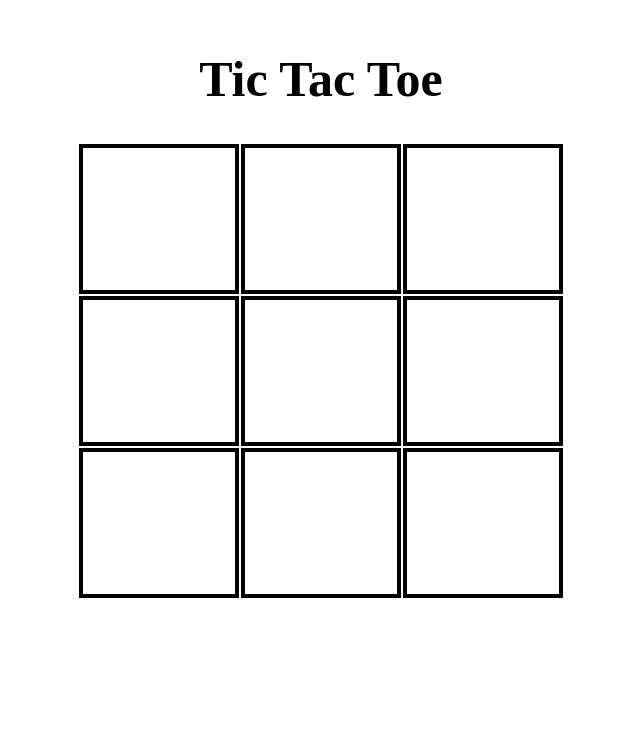
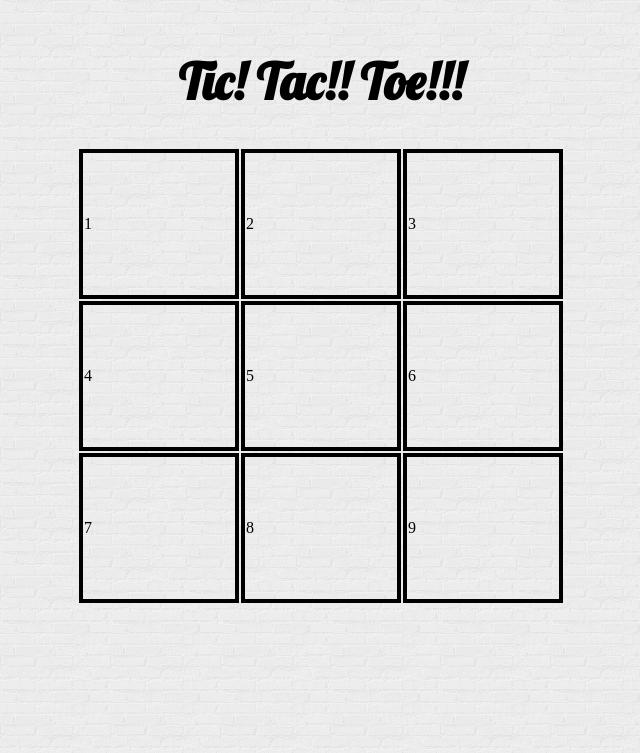
Before and after one commit to fcpmarcus/TicTacToe, a plain HTML site: page index.html in a window 1280 px wide. Shown: the whole page, without its empty margins (327-967 px from the left). Drawn offline with Linux system fonts and the light colour scheme.

Commit message:
made design changes too css and added images

```diff
--- a/index.html
+++ b/index.html
@@ -1,31 +1,34 @@
 <html>
 <head>
 	<title>Tic Tac Toe</title>
-
+	<link href='http://fonts.googleapis.com/css?family=Lobster' rel='stylesheet' type='text/css'>
 	<link href="style.css" rel="stylesheet" type="text/css" />
 </head>
 <body>
 	<div id="container">
-		<h1 id="header" class="header" >Tic Tac Toe</h1>
+		<h1 id="tictactoe" class="header" >Tic! Tac!! Toe!!!</h1>
 		<table>
 			<tbody>
 				<tr class="row">
-					<td class="Cell"></td>
-					<td class="Cell"></td>
-					<td class="Cell"></td>
+					<td class="cell" id="cellOne">1</td>
+					<td class="cell" id="cellTwo">2</td>
+					<td class="cell" id="cellThree">3</td>
 				</tr>
-				<tr class="box_row">
-					<td class="Cell"></td>
-					<td class="Cell"></td>
-					<td class="Cell"></td>
+				<tr class="row">
+					<td class="cell" id="cellFour">4</td>
+					<td class="cell" id="cellFive">5</td>
+					<td class="cell" id="cellSix">6</td>
 				</tr>
-				<tr class="box_row">
-					<td class="Cell"></td>
-					<td class="Cell"></td>
-					<td class="Cell"></td>
+				<tr class="row">
+					<td class="cell" id="cellSeven">7</td>
+					<td class="cell" id="cellEight">8</td>
+					<td class="cell" id="cellNine">9</td>
 				</tr>
 			</tbody>
 		</table>
 	</div>
 </body>
+<footer>
+
+</footer>
 </html>
--- a/style.css
+++ b/style.css
@@ -1,5 +1,6 @@
 body {
   	width: 100%;
+  	background: url('images/brickwall.png');
 }
 
 #container {
@@ -10,21 +11,26 @@ body {
 .header {
   	text-align: center;
   	font-size: 50px;
+  	font-family: 'Lobster', cursive;
 }
 
 table {
   margin: 0px auto;
 }
 
-.Cell {
+.row {
+	background: url('images/brickwall.png');
+}
+
+.cell {
 	border: 4px solid black;
 	width: 150px;
 	height: 150px;
 }
 
-.hover {
-  background-color: yellow;
-  opacity: .60;
+.cell:hover {
+  background: url('images/brickwall.png');
+  opacity: .25;
 }
 
 .red {
```
Also changed, not shown: images/brickwall.png (added), images/squared_metal.png (added), 1 other file.
